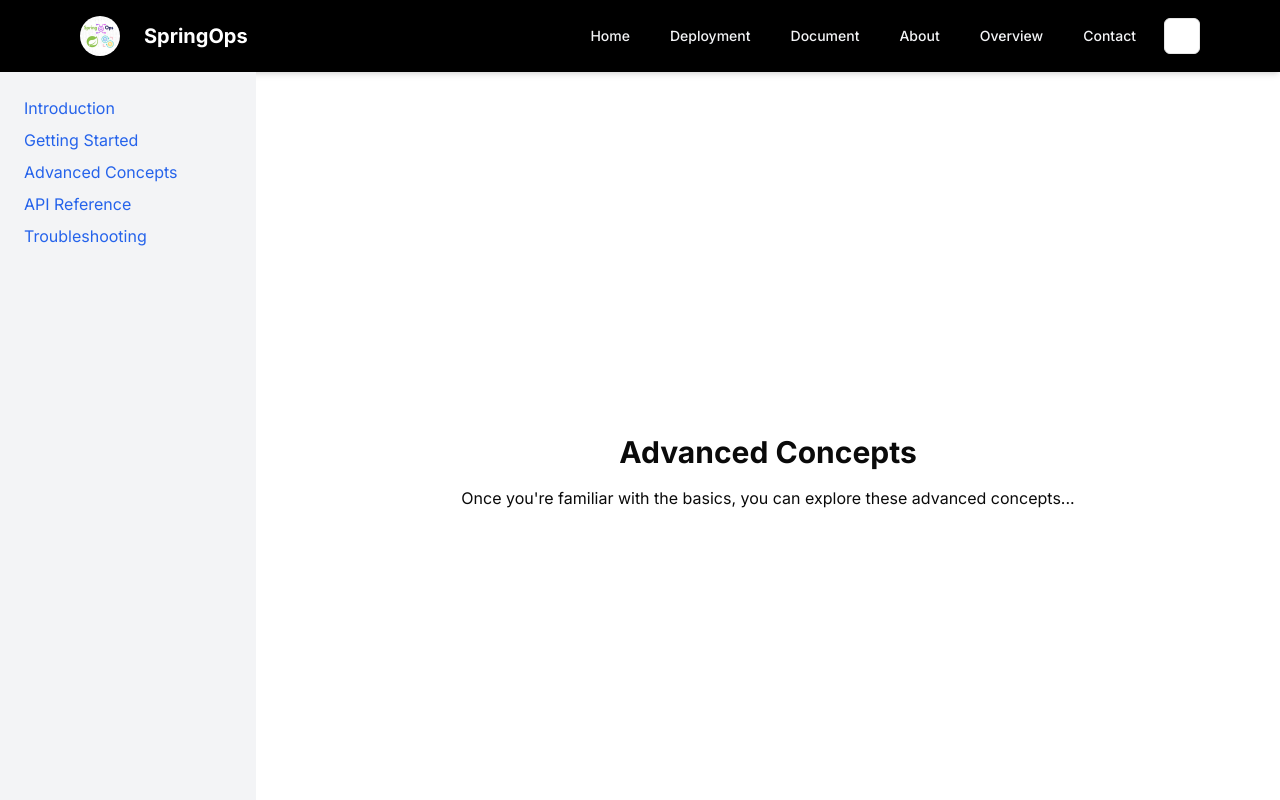
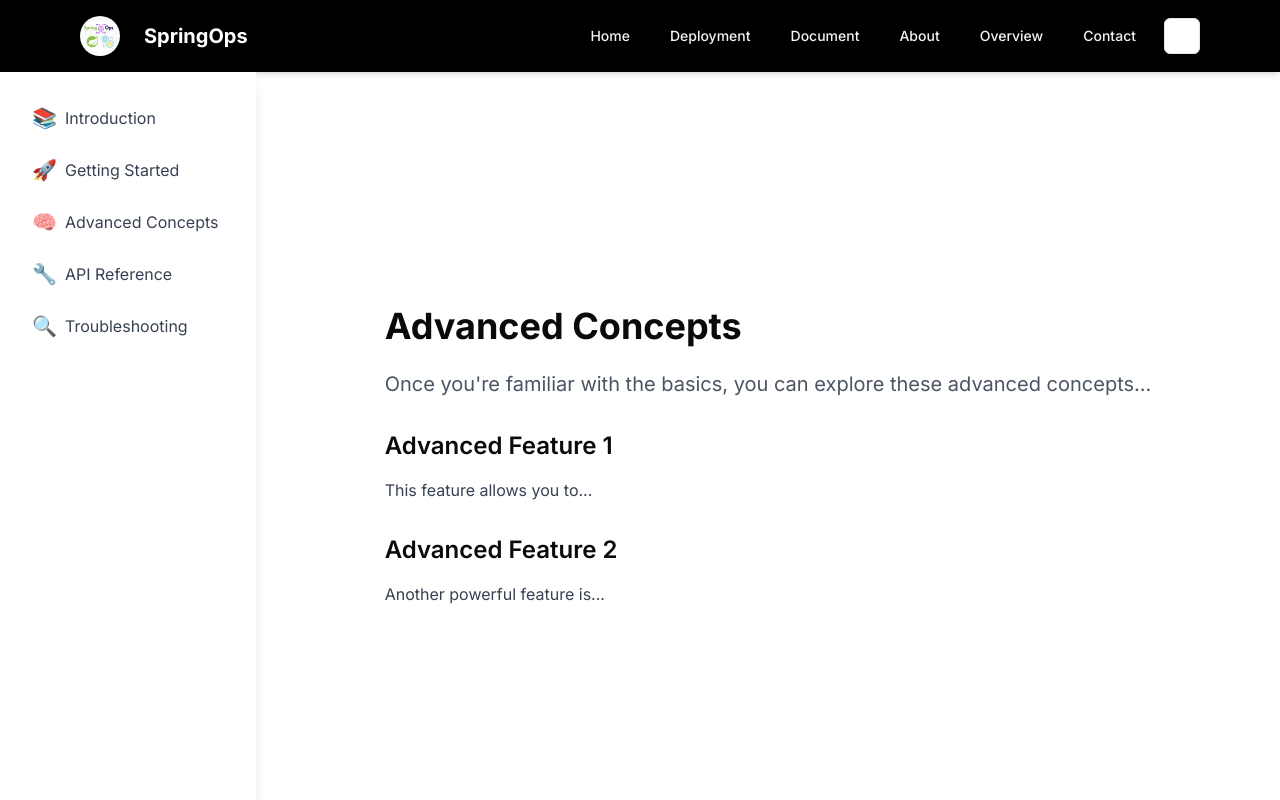
Before and after one commit to JomNum-Tech/JomNum-Tech, a Next.js app: page /document/advanced-concepts in a window 1280 px wide. Shown: the top 800 px of the page. Built offline with nearby package versions, Linux system fonts and the light colour scheme.

Commit message:
modify UI document page

```diff
--- a/app/(root)/document/[slug]/page.tsx
+++ b/app/(root)/document/[slug]/page.tsx
@@ -1,44 +1,126 @@
+"use client"
+
 import Sidebar from '@/components/Sidebar';
-import { notFound } from 'next/navigation';
+import { motion } from 'framer-motion';
+import { useEffect } from 'react';
+import { useInView } from 'react-intersection-observer';
 
-const contentMap: Record<string, { title: string; content: string }> = {
-  introduction: {
-    title: 'Introduction',
+interface Section {
+  title: string;
+  content: string;
+}
+
+interface Content {
+  title: string;
+  content: string;
+  sections: Section[];
+}
+
+const contentMap: Record<string, Content> = {
+  'introduction': {
+    title: 'Introduction To SpringOps',
     content: 'Welcome to our documentation. This is the introduction page.',
+    sections: [
+      { title: 'What is SpringOps?', content: 'Our platform is a revolutionary...' },
+      { title: 'Why use SpringOps?', content: 'Our platform offers unique features...' },
+    ]
   },
   'getting-started': {
     title: 'Getting Started',
-    content: "Here's how to get started with our product...",
+    content: 'Here\'s how to get started with our product...',
+    sections: [
+      { title: 'Installation', content: 'To install our product, follow these steps...' },
+      { title: 'Configuration', content: 'After installation, you need to configure...' },
+    ]
   },
   'advanced-concepts': {
     title: 'Advanced Concepts',
-    content: "Once you're familiar with the basics, you can explore these advanced concepts...",
+    content: 'Once you\'re familiar with the basics, you can explore these advanced concepts...',
+    sections: [
+      { title: 'Advanced Feature 1', content: 'This feature allows you to...' },
+      { title: 'Advanced Feature 2', content: 'Another powerful feature is...' },
+    ]
   },
   'api-reference': {
     title: 'API Reference',
     content: 'Detailed information about our API endpoints and how to use them.',
+    sections: [
+      { title: 'Authentication', content: 'To authenticate your API requests...' },
+      { title: 'Endpoints', content: 'Here are the available API endpoints...' },
+    ]
   },
-  troubleshooting: {
+  'troubleshooting': {
     title: 'Troubleshooting',
     content: 'Having issues? Check out our troubleshooting guide.',
-  },
-};
+    sections: [
+      { title: 'Common Issues', content: 'Here are some common issues and their solutions...' },
+      { title: 'Contact Support', content: 'If you can\'t find a solution, contact our support team...' },
+    ]
+  }
+}
 
-export default function DocumentPage({ params }: { params: { slug: string } }) {
-  const content = contentMap[params.slug];
+function Section({ title, content }: Section) {
+  const [ref, inView] = useInView({
+    triggerOnce: true,
+    threshold: 0.1,
+  })
+
+  return (
+    <motion.section
+      ref={ref}
+      initial={{ opacity: 0, y: 50 }}
+      animate={inView ? { opacity: 1, y: 0 } : { opacity: 0, y: 50 }}
+      transition={{ duration: 0.5 }}
+      className="mb-8"
+    >
+      <h2 className="text-2xl font-semibold mb-4">{title}</h2>
+      <p className="text-gray-700">{content}</p>
+    </motion.section>
+  )
+}
+
+interface DocumentPageProps {
+  params: {
+    slug?: string; // Make slug optional for safety
+  };
+}
+
+export default function DocumentPage({ params }: DocumentPageProps) {
+  const slug = params.slug || ""; // Default to an empty string if slug is undefined
+  const content = slug ? contentMap[slug] : undefined;
+
+  useEffect(() => {
+    window.scrollTo(0, 0);
+  }, [slug]);
 
   if (!content) {
-    notFound();
-    return null;
+    return <div>Page not found</div>;
   }
 
   return (
     <main className="flex">
-        <Sidebar />
-        <article className="max-w-3xl mx-auto w-full h-screen flex flex-col justify-center items-center">
-            <h1 className="text-3xl font-bold mb-4">{content.title}</h1>
-            <p>{content.content}</p>
-        </article>
+      <Sidebar />
+      <article className="max-w-3xl mx-auto h-screen grid place-content-center">
+        <motion.h1
+          initial={{ opacity: 0, y: -50 }}
+          animate={{ opacity: 1, y: 0 }}
+          transition={{ duration: 0.5 }}
+          className="text-4xl font-bold mb-6"
+        >
+          {content.title}
+        </motion.h1>
+        <motion.p
+          initial={{ opacity: 0 }}
+          animate={{ opacity: 1 }}
+          transition={{ duration: 0.5, delay: 0.2 }}
+          className="text-xl text-gray-600 mb-8"
+        >
+          {content.content}
+        </motion.p>
+        {content.sections.map((section, index) => (
+          <Section key={index} title={section.title} content={section.content} />
+        ))}
+      </article>
     </main>
-  );
+  )
 }
--- a/components/Sidebar.tsx
+++ b/components/Sidebar.tsx
@@ -1,29 +1,42 @@
 "use client"
 
 import Link from 'next/link'
+import { usePathname } from 'next/navigation'
+import { motion } from 'framer-motion'
 
 const tableOfContents = [
-  { title: 'Introduction', slug: 'introduction' },
-  { title: 'Getting Started', slug: 'getting-started' },
-  { title: 'Advanced Concepts', slug: 'advanced-concepts' },
-  { title: 'API Reference', slug: 'api-reference' },
-  { title: 'Troubleshooting', slug: 'troubleshooting' },
+  { title: 'Introduction', slug: 'introduction', icon: '📚' },
+  { title: 'Getting Started', slug: 'getting-started', icon: '🚀' },
+  { title: 'Advanced Concepts', slug: 'advanced-concepts', icon: '🧠' },
+  { title: 'API Reference', slug: 'api-reference', icon: '🔧' },
+  { title: 'Troubleshooting', slug: 'troubleshooting', icon: '🔍' },
 ]
 
 export default function Sidebar() {
+  const pathname = usePathname()
+
   return (
-    <aside className="w-64 bg-gray-100 p-6 overflow-auto">
+    <aside className="w-64 bg-white shadow-lg p-6 overflow-auto">
       <nav>
         <ul className="space-y-2">
           {tableOfContents.map((item) => (
-            <li key={item.slug}>
+            <motion.li
+              key={item.slug}
+              whileHover={{ scale: 1.05 }}
+              whileTap={{ scale: 0.95 }}
+            >
               <Link
                 href={`/document/${item.slug}`}
-                className="text-blue-600 hover:underline"
+                className={`flex items-center p-2 rounded-lg transition-colors duration-200 ${
+                  pathname === `/documents/${item.slug}`
+                    ? 'bg-blue-100 text-blue-700'
+                    : 'text-gray-700 hover:bg-gray-100'
+                }`}
               >
-                {item.title}
+                <span className="mr-2 text-xl">{item.icon}</span>
+                <span>{item.title}</span>
               </Link>
-            </li>
+            </motion.li>
           ))}
         </ul>
       </nav>
--- a/package.json
+++ b/package.json
@@ -18,11 +18,13 @@
     "class-variance-authority": "^0.7.0",
     "clsx": "^2.1.1",
     "formik": "^2.4.6",
+    "framer-motion": "^11.8.0",
     "lucide-react": "^0.446.0",
     "next": "14.2.13",
     "next-themes": "^0.3.0",
     "react": "^18",
     "react-dom": "^18",
+    "react-intersection-observer": "^9.13.1",
     "tailwind-merge": "^2.5.2",
     "tailwindcss-animate": "^1.0.7",
     "yup": "^1.4.0"
```
Also changed, not shown: 1 other file (tests, documents, lock files or other folders).
